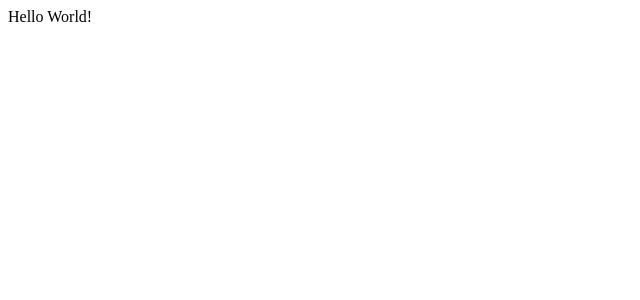
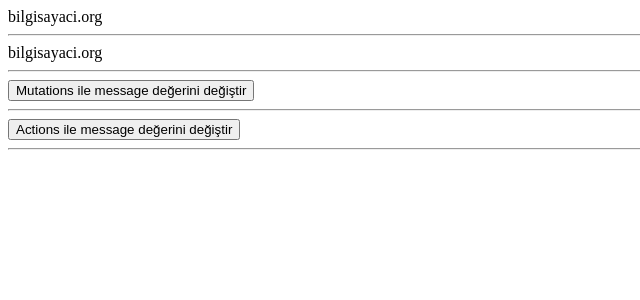
Before and after one commit to erselgulyaz/bilgisayaci-vueogreniyoruz, a Vue app: page / in a window 1280 px wide. Shown: the top 300 px of the page, without its empty margins (0-640 px from the left). Built offline with nearby package versions, Linux system fonts and the light colour scheme.

Commit message:
vuex kullanımı
vuex kurulumu ve farklı kullanım şekilleri ile birlikte kullanımı hazırlandı

```diff
--- a/package.json
+++ b/package.json
@@ -71,6 +71,7 @@
     "vue-loader": "^13.3.0",
     "vue-style-loader": "^3.0.1",
     "vue-template-compiler": "^2.5.2",
+    "vuex": "^3.0.1",
     "webpack": "^3.6.0",
     "webpack-bundle-analyzer": "^2.9.0",
     "webpack-dev-server": "^2.9.1",
--- a/src/App.vue
+++ b/src/App.vue
@@ -1,6 +1,13 @@
 <template>
   <div id="app">
-    {{message}}
+    {{$store.state.message}}
+    <hr>
+    {{ this.$store.getters.firstMessage }}
+    <hr>
+    <button @click="changeStateMessage">Mutations ile message değerini değiştir</button>
+    <hr>
+    <button @click="changeStateMessagewithAction">Actions ile message değerini değiştir</button>
+    <hr>
   </div>
 </template>
 
@@ -8,7 +15,20 @@
 export default {
   data () {
     return {
-      message: 'Hello World!'
+    }
+  },
+  created () {
+    console.log(this.callMessage())
+  },
+  methods: {
+    callMessage () {
+      return this.$store.getters.firstMessage
+    },
+    changeStateMessage () {
+      this.$store.commit('changeMessage', '#vueogreniyoruz eğitim serisi')
+    },
+    changeStateMessagewithAction () {
+      this.$store.dispatch('triggerChangeMessage', 'Vuex kullanımı')
     }
   }
 }
--- a/src/main.js
+++ b/src/main.js
@@ -1,7 +1,32 @@
 // The Vue build version to load with the `import` command
 // (runtime-only or standalone) has been set in webpack.base.conf with an alias.
+
 import Vue from 'vue'
+import Vuex from 'vuex'
 import App from './App'
+// import { store } from './store'
+Vue.use(Vuex)
+
+const store = new Vuex.Store({
+  state: {
+    message: 'bilgisayaci.org'
+  },
+  getters: {
+    firstMessage: state => {
+      return state.message
+    }
+  },
+  mutations: {
+    changeMessage: (state, value) => {
+      state.message = value
+    }
+  },
+  actions: {
+    triggerChangeMessage: (context, value) => {
+      context.commit('changeMessage', value)
+    }
+  }
+})
 
 Vue.config.productionTip = false
 
@@ -9,5 +34,6 @@
 new Vue({
   el: '#app',
   components: { App },
+  store,
   template: '<App/>'
 })
--- /dev/null
+++ b/src/store.js
@@ -0,0 +1,26 @@
+/* import Vue from 'vue'
+import Vuex from 'vuex'
+
+Vue.use(Vuex)
+
+export const store = new Vuex.Store({
+  state: {
+    message: 'bilgisayaci.org'
+  },
+  getters: {
+    firstMessage: state => {
+      return state.message
+    }
+  },
+  mutations: {
+    changeMessage: (state, value) => {
+      state.message = value
+    }
+  },
+  actions: {
+    triggerChangeMessage: (context, value) => {
+      context.commit('changeMessage', value)
+    }
+  }
+})
+ */
```
Also changed, not shown: 1 other file (tests, documents, lock files or other folders).
